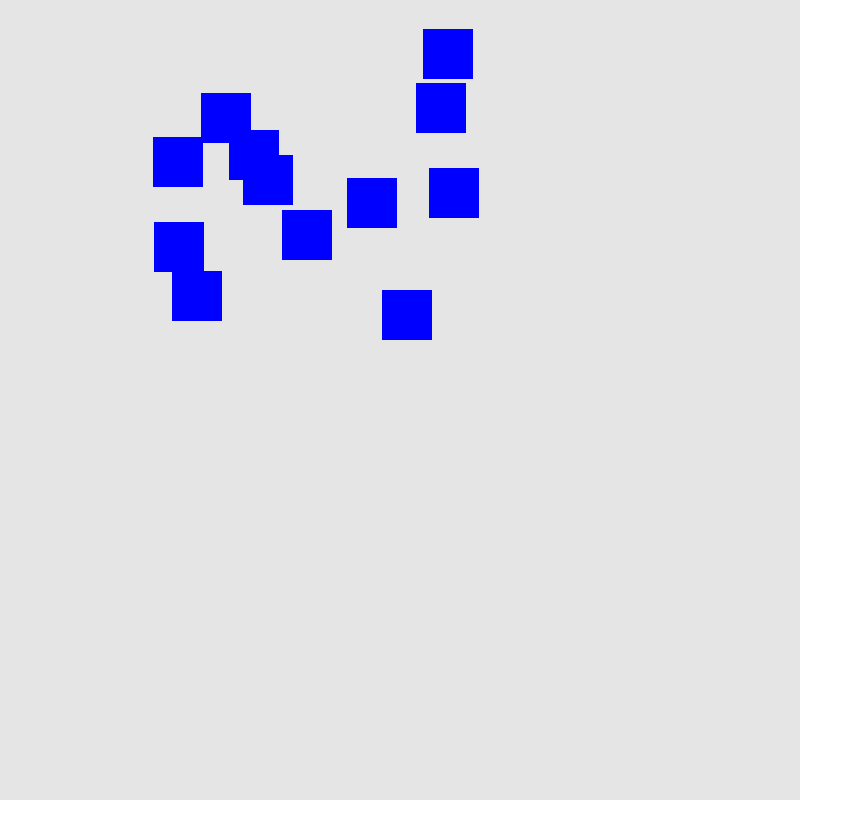
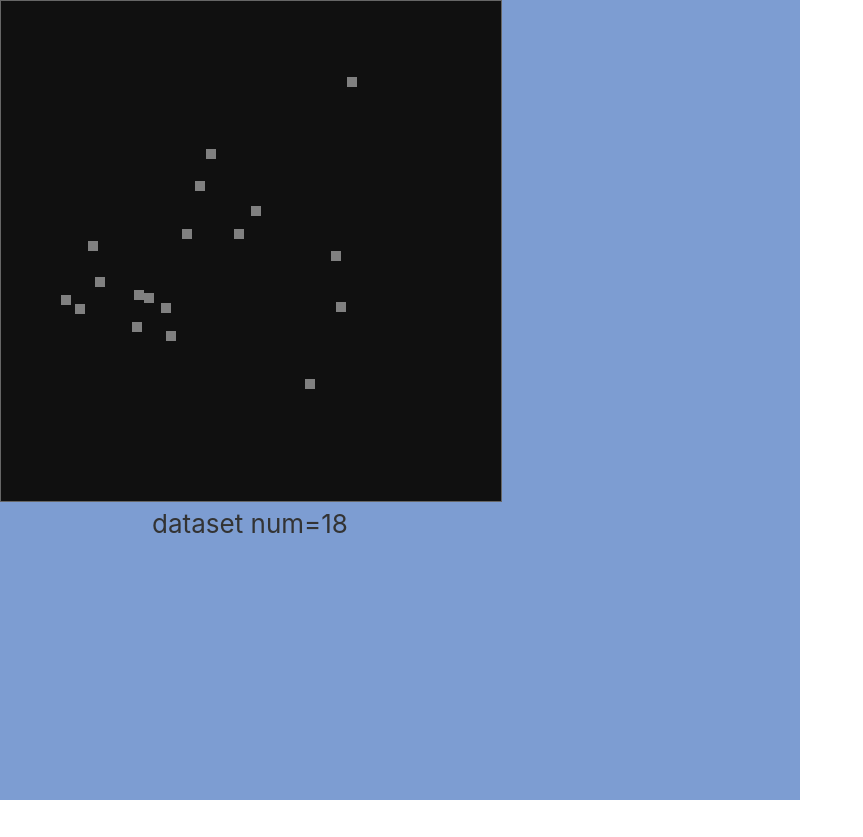
Before and after one commit to bj1024/d3-react-example, a React (Create React App) app: page / in a window 1280 px wide. Shown: the whole page, without its empty margins (0-863 px from the left). After the commit the page ends 800 px from the top, so only its background shows below. Built offline with nearby package versions, Linux system fonts and the light colour scheme.

Commit message:
Transition. TBD. UseEffect called twice because of React.StrictMode.

```diff
--- a/src/components/d3example.tsx
+++ b/src/components/d3example.tsx
@@ -13,8 +13,8 @@ const randomInt = (min: number, max: number): number => {
 
 const generateDataset = () => (
   Array(randomInt(5, 20)).fill(0).map(() => ([
-    randomInt(0, 300),
-    randomInt(0, 300),
+    randomInt(0, 400),
+    randomInt(0, 400),
     randomInt(6, 50),
     randomInt(6, 50),
   ]))
@@ -28,6 +28,7 @@ export const D3Example = ({}: Props) => {
   const refSVG = useRef<SVGSVGElement>(null);
 
   useEffect(() => {
+    console.log(`useEffect ${dataset.length}`);
     const svgElement = d3.select(refSVG.current)
 
     let div_data = svgElement.selectAll("rect") // 全てのRectをセレクト。
@@ -47,11 +48,6 @@ export const D3Example = ({}: Props) => {
 
     div_data  // update
       .text((datum, index) => `${index}-${datum[0]},${datum[1]}`) // datumは１要素、indexは配列添字
-      // .attr("x", d => d[0])
-      // .attr("y", d => d[1])
-      // .attr("width", 10)
-      // .attr("height", 10)
-
       .call(update => {
         // console.log(`update call.`, update);
         update.transition().duration(1200)
@@ -63,23 +59,23 @@ export const D3Example = ({}: Props) => {
       .text((datum, index) => `${index}-${datum[0]},${datum[1]}`) // datumは１要素、indexは配列添字
       .attr("x", d => d[0])
       .attr("y", d => d[1])
-      .attr("width", 0)
-      .attr("height", 0)
-      .style("opacity", 0)
+      .attr("width", 10)
+      .attr("height", 10)
+      .style("opacity", 1)
       .attr("fill", "blue")
       .call(enter => {
-        // console.log(`enter call.`, enter);
+        console.log(`enter call.`, enter);
         enter.transition().duration(1200)
           .attr("width", 50)
           .attr("height", 50)
           .style("opacity", 1)
       })
 
-    const timer = setTimeout(() => {
-      let new_dataset = generateDataset()
-      console.log(`new_dataset.${new_dataset.length}`);
-      setDataset(new_dataset)
-    }, 3 * 1000);
+    // const timer = setTimeout(() => {
+    //   let new_dataset = generateDataset()
+    //   console.log(`new_dataset.${new_dataset.length}`);
+    //   // setDataset(new_dataset)
+    // }, 3 * 1000);
 
     //   div_data.exit() // 削除される要素
     //     .remove()
@@ -97,10 +93,10 @@ export const D3Example = ({}: Props) => {
       // console.log(
       //   'Restart button has clicked. TimerID ' + String(timer) + ' has canceled.'
       // );
-      clearTimeout(timer);
+      // clearTimeout(timer);
       // clearTimeout(timer2);
     };
-  }, [dataset])
+  }, [])
 
 
   // useInterval(() => {
@@ -112,16 +108,18 @@ export const D3Example = ({}: Props) => {
     <div className="position-static h-100 w-100">
       <div
         style={{
-          backgroundColor: "#e5e5e5",
+          color: "#333",
+          backgroundColor: "#f8f8f8",
           padding: 0,
-          width: 800,
-          height: 800
+          width: 500,
+          height: 500
         }}>
 
         <svg ref={refSVG} style={{
-          border: "0px solid gold",
-          width: "500px",
-          height: "100%",
+          border: "1px solid #666",
+          backgroundColor: "#101010",
+          width: 500,
+          height: 500,
         }}/>
 
         <div>dataset num={dataset.length}</div>
```
